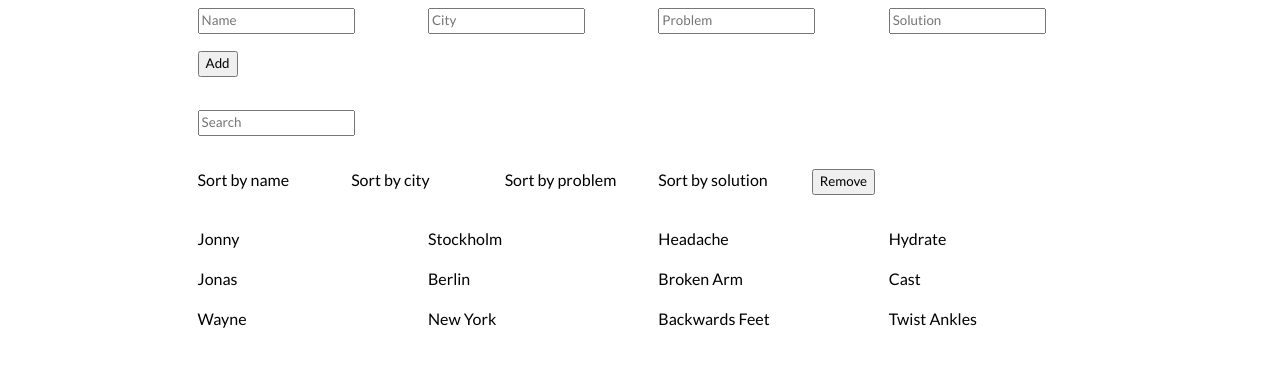
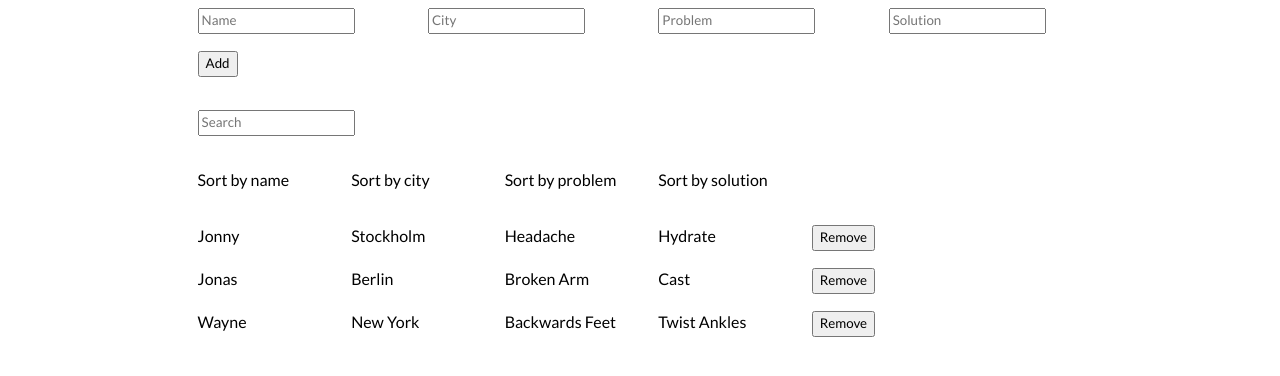
Before and after one commit to osogroup/MVC-template, a plain HTML site: page hc/listObjects/index.html in a window 1280 px wide. Shown: the part 234-610 px from the top of the page. Drawn offline with nearby package versions, Linux system fonts and the light colour scheme.

Commit message:
Update index.html
moving the remove button to the right spot (i hope)

```diff
--- a/hc/listObjects/index.html
+++ b/hc/listObjects/index.html
@@ -95,9 +95,6 @@
           <div class="col-2">
             <span class='sort' data-sort='solution'>Sort by solution</span>
           </div>
-          <div class="col-4">
-            <button class="remove-item-btn">Remove</button>
-          </div>
         </div>
 
         <div class="col-12">
@@ -107,7 +104,7 @@
           var options = {
             valueNames: [ 'name', 'city', 'problem', 'solution' ],
             item:
-              '<div class="row"><div class="col-3"><span class="name"></span></div><div class="col-3"><span class="city"></span></div><div class="col-3"><span class="problem"></span></div><div class="col-3"><span class="solution"></span></div></div>'
+              '<div class="row"><div class="col-2"><span class="name"></span></div><div class="col-2"><span class="city"></span></div><div class="col-2"><span class="problem"></span></div><div class="col-2"><span class="solution"></span></div><div class=col-2><button class="remove-item-btn">Remove</button></div>'
           };
 
           var values = [
```
